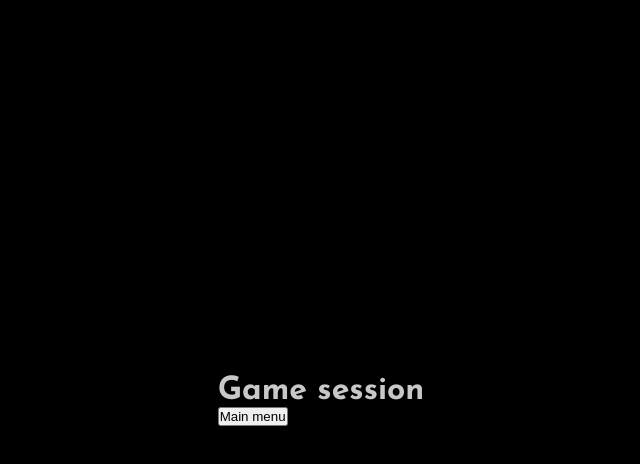
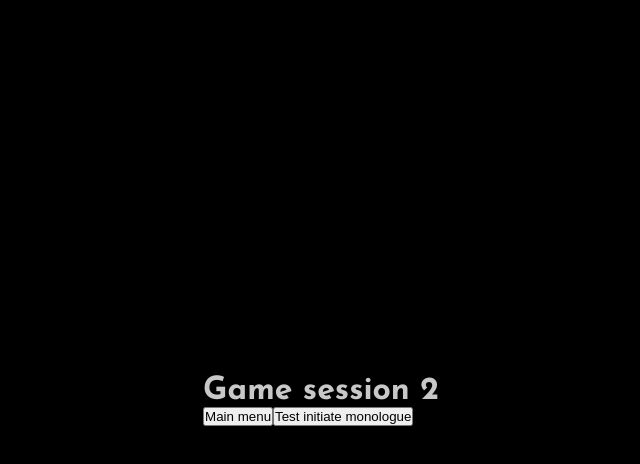
Before and after one commit to MidnattLantern/pseudoelementals, a website built with Vite: page index.html in a window 1280 px wide. Both pictures are taken after a click on the button "Game session". Shown: the whole page, without its empty margins (319-959 px from the left). Built offline with nearby package versions, Linux system fonts and the light colour scheme; files whose address does not match are found by name.

Commit message:
[refactor] Split up scene structure to three seperate components

```diff
--- /dev/null
+++ b/src/monitor.module.scss
@@ -0,0 +1,18 @@
+.container {
+	position: relative;
+
+	display: flex;
+	justify-content: center;
+	align-items: center;
+
+	aspect-ratio: var(--l-body-aspect-radio);
+	width: calc(100vw - var(--l-body-margin));
+	max-width: calc(min(100vw, 100vh * ( var(--l-body-aspect-radio) ) - var(--l-body-margin)));
+
+	border-radius: var(--l-body-border-radius);
+
+	background: url('placeholder-background.webp');
+	background-size: cover;
+
+	overflow: hidden;
+}
--- a/src/monitor.ts
+++ b/src/monitor.ts
@@ -1,6 +1,8 @@
+import Styles from './monitor.module.scss'
+
 const app = document.getElementById('app')
 if (!app) throw new Error('Could not find #app element')
 
 export const monitor = document.createElement('main')
-monitor.className = 'monitor'
+monitor.className = Styles.container
 app.append(monitor)
--- /dev/null
+++ b/src/monologueBox.module.scss
@@ -0,0 +1,8 @@
+.container {
+    position: absolute;
+    top: 0;
+    bottom: 0;
+    left: 0;
+    right: 0;
+    border: 1px solid red;
+}
--- /dev/null
+++ b/src/monologueBox.ts
@@ -0,0 +1,17 @@
+import Styles from './monologueBox.module.scss'
+import pilotMonologueContent from './monologueContent/pilot.json'
+
+function mount() {
+    const container = document.createElement('div')
+    container.className = Styles.container
+
+    const textBox = document.createElement('p')
+    textBox.textContent = pilotMonologueContent[0]
+
+    container.append(textBox)
+    return container
+}
+
+export const monologueBox = {
+    mount
+}
--- /dev/null
+++ b/src/monologueContent/pilot.json
@@ -0,0 +1,3 @@
+[
+    "Hello world"
+]
--- a/src/sceneHandler.ts
+++ b/src/sceneHandler.ts
@@ -1,7 +1,7 @@
 import { sessionMemory } from "./sessionMemory";
-import { gameSessionScene } from "./scenes/gameSession";
-import { mainMenuScene } from "./scenes/mainMenu";
+import { gameSessionScene } from "./scenes/gameSession/gameSession";
 import { monitor } from "./monitor";
+import { mainMenuScene } from "./scenes/mainMenu/mainMenu";
 
 function handleSetSwitchScene(name: string) {
     sessionMemory.setCurrentScene(name)
--- a/src/scenes/gameSession.ts
+++ /dev/null
@@ -1,38 +0,0 @@
-import { sceneHandler } from "../sceneHandler"
-
-import { sessionMemory } from "../sessionMemory"
-
-function mount() {
-    const container = document.createElement('div')
-
-    // elements
-    const message = document.createElement('h1')
-    message.textContent = 'Game session'
-
-    const setMainMenuButton = document.createElement('button')
-    setMainMenuButton.textContent = 'Main menu'
-
-    // lifecycles
-    function mountEventListeners() {
-        setMainMenuButton.addEventListener('click', handleSetMainMenuScene)
-    }
-    function unmountEventListeners() {
-        setMainMenuButton.removeEventListener('click', handleSetMainMenuScene)
-    }
-
-    // handlers
-    function handleSetMainMenuScene() {
-        unmountEventListeners()
-        sceneHandler.handleSetSwitchScene('mainMenu')
-        sessionMemory.setCurrentScene('mainMenu')
-    }
-
-    // init & export
-    mountEventListeners()
-    container.append(message, setMainMenuButton)
-    return container
-}
-
-export const gameSessionScene = {
-    mount
-}
--- /dev/null
+++ b/src/scenes/gameSession/gameSession.profiles.ts
@@ -0,0 +1,58 @@
+import { monologueBox } from '../../monologueBox'
+import { sceneHandler } from '../../sceneHandler'
+import { sessionMemory } from '../../sessionMemory'
+import { sceneContainer } from './gameSession.sceneContainer'
+
+function useLandingProfile() {
+    const container = document.createElement('div')
+
+    // elements
+    const message = document.createElement('h1')
+    message.textContent = 'Game session 2'
+
+    const setMainMenuButton = document.createElement('button')
+    setMainMenuButton.textContent = 'Main menu'
+
+    const testInitiateMonologueButton = document.createElement('button')
+    testInitiateMonologueButton.textContent = 'Test initiate monologue'
+
+    // lifecycles
+    function mountEventListeners() {
+        setMainMenuButton.addEventListener('click', handleSetMainMenuScene)
+        testInitiateMonologueButton.addEventListener('click', handleTestInitiateMonologueButton)
+    }
+    function unmountEventListeners() {
+        setMainMenuButton.removeEventListener('click', handleSetMainMenuScene)
+        testInitiateMonologueButton.removeEventListener('click', handleTestInitiateMonologueButton)
+    }
+
+    // handlers
+    function handleSetMainMenuScene() {
+        unmountEventListeners()
+        const sceneName = 'mainMenu'
+        sceneHandler.handleSetSwitchScene(sceneName)
+        sessionMemory.setCurrentScene(sceneName)
+    }
+
+    function handleTestInitiateMonologueButton() {
+        unmountEventListeners()
+        useTestMonologueProfile()
+    }
+
+    // init & apply
+    mountEventListeners()
+    container.append(message, setMainMenuButton, testInitiateMonologueButton)
+    sceneContainer.reference.replaceChildren(container)
+}
+
+function useTestMonologueProfile() {
+    const container = document.createElement('div')
+
+    container.append(monologueBox.mount())
+    sceneContainer.reference.replaceChildren(container)
+}
+
+export const gameSessionProfiles = {
+    useLandingProfile,
+    useTestMonologueProfile
+}
--- /dev/null
+++ b/src/scenes/gameSession/gameSession.sceneContainer.ts
@@ -0,0 +1,8 @@
+import Styles from './gameSession.module.scss'
+
+const reference = document.createElement('div')
+reference.className = Styles.container
+
+export const sceneContainer = {
+    reference
+}
--- /dev/null
+++ b/src/scenes/gameSession/gameSession.ts
@@ -0,0 +1,11 @@
+import { sceneContainer } from './gameSession.sceneContainer'
+import { gameSessionProfiles } from './gameSession.profiles'
+
+function mount() {
+    gameSessionProfiles.useLandingProfile()
+    return sceneContainer.reference
+}
+
+export const gameSessionScene = {
+    mount
+}
--- a/src/scenes/mainMenu.ts
+++ b/src/scenes/mainMenu/mainMenu.profiles.ts
@@ -1,6 +1,8 @@
-import { sceneHandler } from "../sceneHandler"
+import { sceneHandler } from "../../sceneHandler"
+import { sessionMemory } from "../../sessionMemory"
+import { sceneContainer } from "./mainMenu.sceneContainer"
 
-function mount() {
+function useLandingProfile() {
     const container = document.createElement('div')
 
     // elements
@@ -21,15 +23,17 @@ function mount() {
     // handlers
     function handleSetGameSessionScene() {
         unmountEventListeners()
-        sceneHandler.handleSetSwitchScene('gameSession')
+        const sceneName = 'gameSession'
+        sceneHandler.handleSetSwitchScene(sceneName)
+        sessionMemory.setCurrentScene(sceneName)
     }
 
-    // init & export
+    //init & apply
     mountEventListeners()
     container.append(heading, setGameSessionButton)
-    return container
+    sceneContainer.reference.replaceChildren(container)
 }
 
-export const mainMenuScene = {
-    mount
+export const mainMenuProfiles = {
+    useLandingProfile
 }
--- /dev/null
+++ b/src/scenes/mainMenu/mainMenu.sceneContainer.ts
@@ -0,0 +1,8 @@
+import Styles from './mainMenu.module.scss'
+
+const reference = document.createElement('div')
+reference.className = Styles.container
+
+export const sceneContainer = {
+    reference
+}
--- /dev/null
+++ b/src/scenes/mainMenu/mainMenu.ts
@@ -0,0 +1,11 @@
+import { sceneContainer } from "./mainMenu.sceneContainer"
+import { mainMenuProfiles } from "./mainMenu.profiles"
+
+function mount() {
+    mainMenuProfiles.useLandingProfile()
+    return sceneContainer.reference
+}
+
+export const mainMenuScene = {
+    mount
+}
--- a/src/style.scss
+++ b/src/style.scss
@@ -28,20 +28,3 @@ h1 {
 	color: var(--c-body);
 	font-family: var(--f-sans);
 }
-
-.monitor {
-	display: flex;
-	justify-content: center;
-	align-items: center;
-
-	aspect-ratio: var(--l-body-aspect-radio);
-	width: calc(100vw - var(--l-body-margin));
-	max-width: calc(min(100vw, 100vh * ( var(--l-body-aspect-radio) ) - var(--l-body-margin)));
-
-	border-radius: var(--l-body-border-radius);
-
-	background: url('placeholder-background.webp');
-	background-size: cover;
-
-	overflow: hidden;
-}
```
Also changed, not shown: src/scenes/gameSession/gameSession.module.scss (added), src/scenes/mainMenu/mainMenu.module.scss (added).
